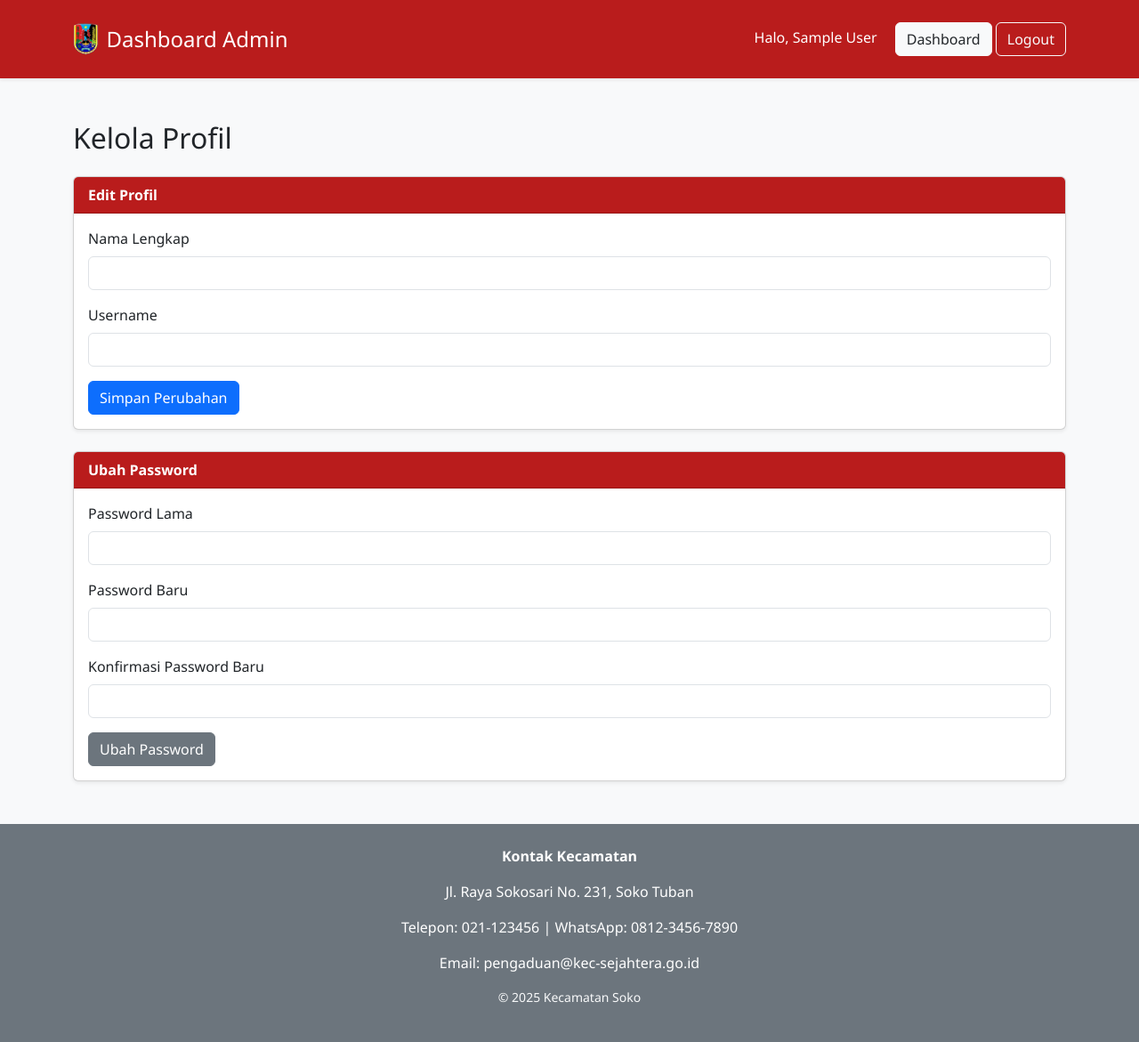
After one commit to zahruddin/aduan, a PHP site: page /profil.php in a window 1280 px wide. The commit adds this page. Shown: the whole page at 89% size. Run offline with PHP 8.4, Linux system fonts and the light colour scheme; the visitor is signed in with stand-in values (Sample User, id 1); data that the repository does not hold is empty; a stand-in replaces the project's code that opens the database connection.

Commit message:
menambahkan pengaturan profile dan perubahan tampilan di dashboard admin., dan juga menambahkan tombol aksi utnuk bisa melakukan perubahan status dan hapus

```diff
--- /dev/null
+++ b/profil.php
@@ -0,0 +1,177 @@
+<?php
+session_start();
+require 'koneksi.php';
+
+// Cek apakah user sudah login
+if (!isset($_SESSION['user_id'])) {
+  header("Location: login.php");
+  exit;
+}
+
+?>
+
+<!DOCTYPE html>
+<html lang="id">
+<head>
+  <meta charset="UTF-8" />
+  <meta name="viewport" content="width=device-width, initial-scale=1" />
+  <title>Dashboard Admin</title>
+  <link href="https://cdn.jsdelivr.net/npm/bootstrap@5.3.3/dist/css/bootstrap.min.css" rel="stylesheet" />
+  <style>
+    body {
+      font-family: 'Segoe UI', Tahoma, Geneva, Verdana, sans-serif;
+    }
+    .bg-merah {
+      background-color: #b91c1c;
+    }
+    .btn-merah {
+      background-color: #b91c1c;
+      color: white;
+    }
+    .btn-merah:hover {
+      background-color: #991b1b;
+      color: white;
+    }
+  </style>
+</head>
+<body class="bg-light text-dark d-flex flex-column min-vh-100">
+
+  <!-- Header -->
+  <header class="bg-merah text-white py-4 shadow-sm">
+    <div class="container d-flex flex-wrap justify-content-between align-items-center">
+      <div class="d-flex align-items-center">
+        <a href="index.php">
+            <img src="logo.png" alt="Logo Kecamatan" class="me-2" style="height: 40px;" />
+        </a>
+            <h1 class="h4 mb-0">Dashboard Admin</h1>
+      </div>
+      <nav class="mt-3 mt-md-0">
+        <span class="me-3">Halo, <?= htmlspecialchars($_SESSION['nama_lengkap']) ?></span>
+        <a href="admin_dashboard.php" class="btn btn-light text-dark">Dashboard</a>
+        <a href="logout.php" class="btn btn-outline-light text-light">Logout</a>
+      </nav>
+    </div>
+  </header>
+
+  <!-- Konten -->
+<main class="container my-5 flex-grow-1">
+  <h2 class="mb-4">Kelola Profil</h2>
+
+  <?php
+    $user_id = $_SESSION['user_id'];
+
+    // Ambil data user dari database
+    $stmt = $koneksi->prepare("SELECT * FROM users WHERE id = ?");
+    $stmt->bind_param("i", $user_id);
+    $stmt->execute();
+    $result = $stmt->get_result();
+    $user = $result->fetch_assoc();
+
+    // Edit Profil
+    if (isset($_POST['update_profil'])) {
+      $nama_lengkap = trim($_POST['nama_lengkap']);
+      $username = trim($_POST['username']);
+
+      if (!empty($nama_lengkap) && !empty($username)) {
+        $stmt = $koneksi->prepare("UPDATE users SET nama_lengkap = ?, username = ? WHERE id = ?");
+        $stmt->bind_param("ssi", $nama_lengkap, $username, $user_id);
+        if ($stmt->execute()) {
+          echo '<div class="alert alert-success">Profil berhasil diperbarui.</div>';
+          $user['nama_lengkap'] = $nama_lengkap;
+          $user['username'] = $username;
+        } else {
+          echo '<div class="alert alert-danger">Gagal memperbarui profil. Username mungkin sudah digunakan.</div>';
+        }
+      } else {
+        echo '<div class="alert alert-warning">Nama lengkap dan username tidak boleh kosong.</div>';
+      }
+    }
+
+    // Ubah Password
+    if (isset($_POST['ubah_password'])) {
+      $password_lama = $_POST['password_lama'];
+      $password_baru = $_POST['password_baru'];
+      $konfirmasi = $_POST['konfirmasi_password'];
+
+      if (!empty($password_lama) && !empty($password_baru) && !empty($konfirmasi)) {
+        if (!password_verify($password_lama, $user['password'])) {
+          echo '<div class="alert alert-danger">Password lama salah.</div>';
+        } elseif ($password_baru !== $konfirmasi) {
+          echo '<div class="alert alert-warning">Konfirmasi password tidak cocok.</div>';
+        } else {
+          $password_hash = password_hash($password_baru, PASSWORD_DEFAULT);
+          $stmt = $koneksi->prepare("UPDATE users SET password = ? WHERE id = ?");
+          $stmt->bind_param("si", $password_hash, $user_id);
+          if ($stmt->execute()) {
+            echo '<div class="alert alert-success">Password berhasil diubah.</div>';
+          } else {
+            echo '<div class="alert alert-danger">Gagal mengubah password.</div>';
+          }
+        }
+      } else {
+        echo '<div class="alert alert-warning">Semua kolom password wajib diisi.</div>';
+      }
+    }
+  ?>
+
+  <!-- Form Edit Profil -->
+  <div class="card shadow-sm mb-4">
+    <div class="card-header bg-merah text-white">
+      <strong>Edit Profil</strong>
+    </div>
+    <div class="card-body">
+      <form method="post">
+        <input type="hidden" name="update_profil" value="1">
+        <div class="mb-3">
+          <label for="nama_lengkap" class="form-label">Nama Lengkap</label>
+          <input type="text" name="nama_lengkap" id="nama_lengkap" class="form-control" value="<?= htmlspecialchars($user['nama_lengkap']) ?>" required>
+        </div>
+        <div class="mb-3">
+          <label for="username" class="form-label">Username</label>
+          <input type="text" name="username" id="username" class="form-control" value="<?= htmlspecialchars($user['username']) ?>" required>
+        </div>
+        <button type="submit" class="btn btn-primary">Simpan Perubahan</button>
+      </form>
+    </div>
+  </div>
+
+  <!-- Form Ubah Password -->
+  <div class="card shadow-sm">
+    <div class="card-header bg-merah text-white">
+      <strong>Ubah Password</strong>
+    </div>
+    <div class="card-body">
+      <form method="post">
+        <input type="hidden" name="ubah_password" value="1">
+        <div class="mb-3">
+          <label for="password_lama" class="form-label">Password Lama</label>
+          <input type="password" name="password_lama" id="password_lama" class="form-control" required>
+        </div>
+        <div class="mb-3">
+          <label for="password_baru" class="form-label">Password Baru</label>
+          <input type="password" name="password_baru" id="password_baru" class="form-control" required>
+        </div>
+        <div class="mb-3">
+          <label for="konfirmasi_password" class="form-label">Konfirmasi Password Baru</label>
+          <input type="password" name="konfirmasi_password" id="konfirmasi_password" class="form-control" required>
+        </div>
+        <button type="submit" class="btn btn-secondary">Ubah Password</button>
+      </form>
+    </div>
+  </div>
+</main>
+
+
+
+  <!-- Footer -->
+  <footer class="bg-secondary text-white text-center py-4 mt-auto">
+    <p class="fw-bold">Kontak Kecamatan</p>
+    <p>Jl. Raya Sokosari No. 231, Soko Tuban</p>
+    <p>Telepon: 021-123456 | WhatsApp: 0812-3456-7890</p>
+    <p>Email: pengaduan@kec-sejahtera.go.id</p>
+    <p class="text-light small mt-2">&copy; 2025 Kecamatan Soko</p>
+  </footer>
+
+  <script src="https://cdn.jsdelivr.net/npm/bootstrap@5.3.3/dist/js/bootstrap.bundle.min.js"></script>
+</body>
+</html>
```
Also changed, not shown: admin_dashboard.php (+55 -6 lines), aksi_pengaduan.php (added, +36 -0 lines), index.php (+0 -33 lines), 1 other file.
